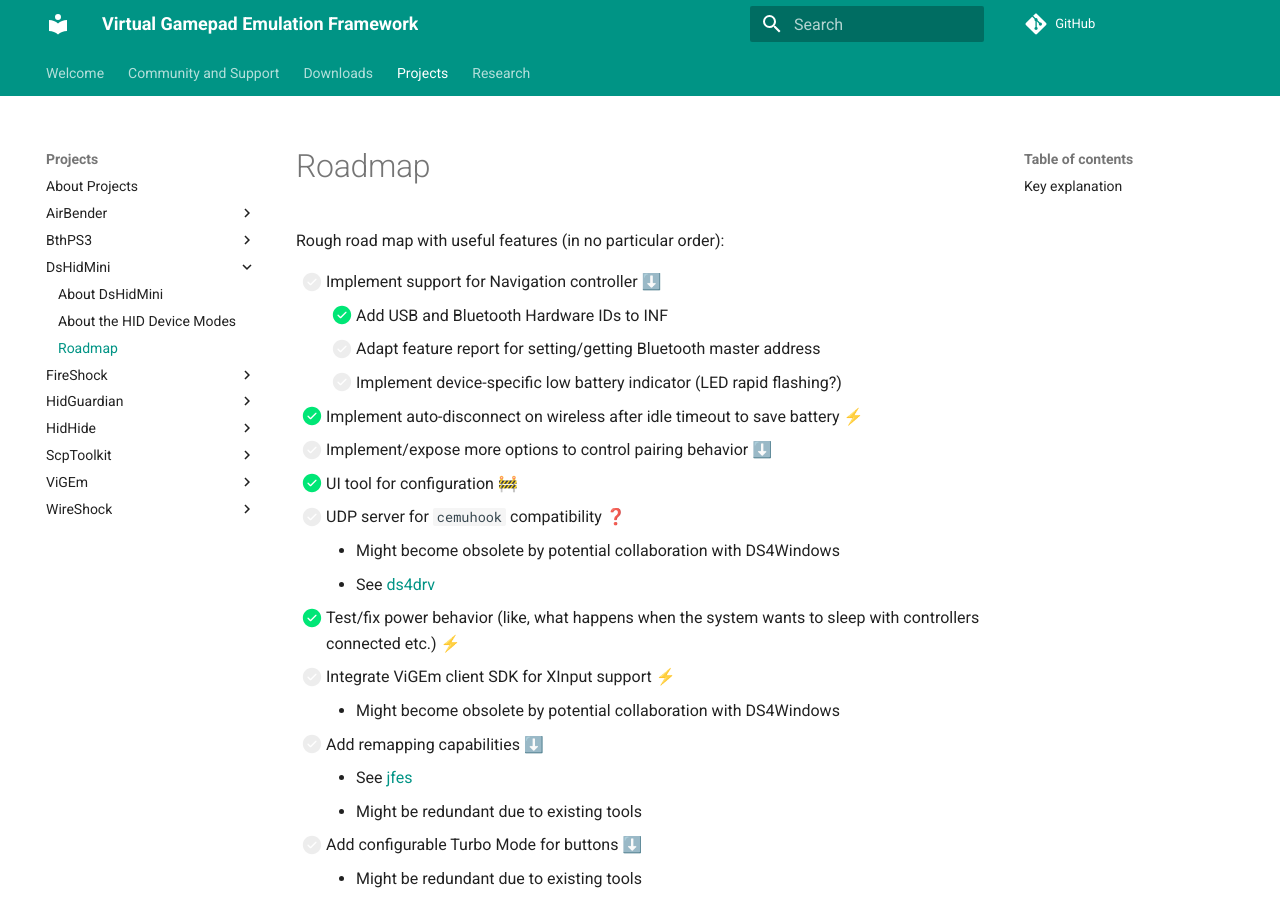
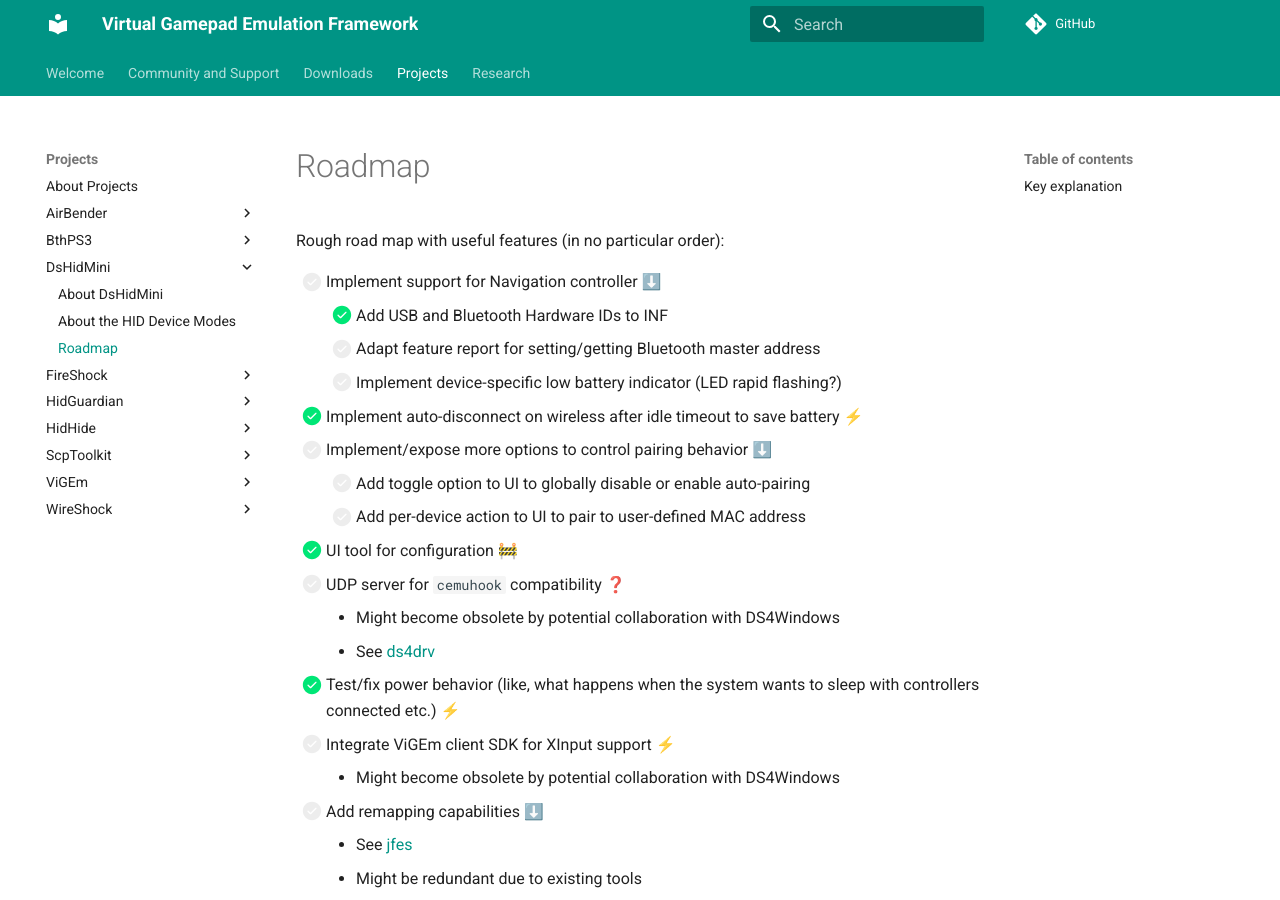
Before and after one commit to nefarius/ViGEm.github.io, an MkDocs documentation site: the page built from docs/projects/DsHidMini/Roadmap.md, in a window 1280 px wide and 900 px high. Built offline with MkDocs 1.6.1 and Material for MkDocs 9.7.7, drawn with Linux system fonts in a browser that asks for light colours; comment, search, counter and statistics services are not loaded.

Commit message:
Added pairing notes

```diff
--- a/docs/projects/DsHidMini/Roadmap.md
+++ b/docs/projects/DsHidMini/Roadmap.md
@@ -8,6 +8,8 @@
     - [ ] Implement device-specific low battery indicator (LED rapid flashing?)
 - [X] Implement auto-disconnect on wireless after idle timeout to save battery ⚡
 - [ ] Implement/expose more options to control pairing behavior ⬇️
+    - [ ] Add toggle option to UI to globally disable or enable auto-pairing
+    - [ ] Add per-device action to UI to pair to user-defined MAC address
 - [X] UI tool for configuration 🚧
 - [ ] UDP server for `cemuhook` compatibility ❓
     - Might become obsolete by potential collaboration with DS4Windows
```
